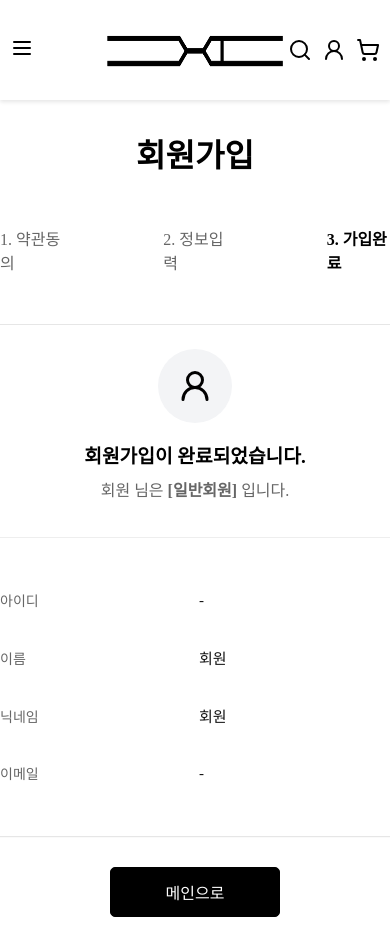
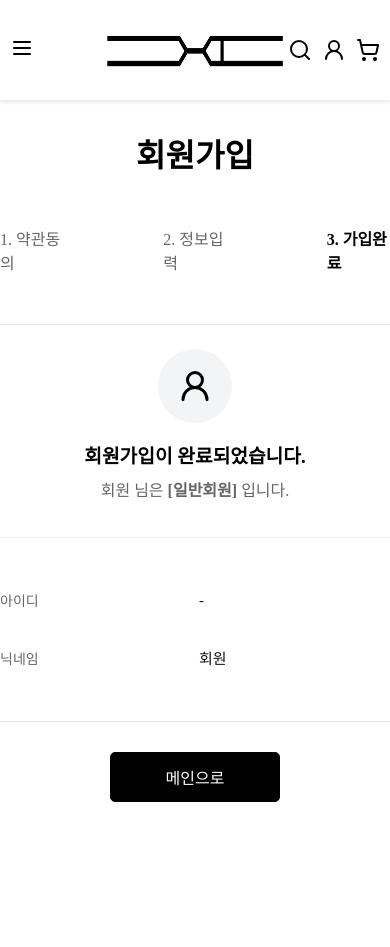
Before and after one commit to Choice-Appear/Choice-Appear-Frontend, a React (Vite) app in the folder frontend/: page /member/join-done in a window 390 px wide. After the commit the page ends 844 px from the top, so only its background shows below. Built offline with nearby package versions, Linux system fonts and the light colour scheme; no server answers.

Commit message:
design: 반응형 CSS 적용
- 약관 동의 페이지 반응형 추가
- 회원가입 완료 페이지 반응형 수정중

```diff
--- a/frontend/src/features/auth/signup/ui/SignupResult.module.scss
+++ b/frontend/src/features/auth/signup/ui/SignupResult.module.scss
@@ -68,7 +68,7 @@
   color: #111;
 }
 
-@media (max-width: 480px) {
+@media (max-width: 768px) {
   .card {
     padding: 24px;
   }
--- a/frontend/src/features/auth/signup/ui/SignupResult.tsx
+++ b/frontend/src/features/auth/signup/ui/SignupResult.tsx
@@ -4,7 +4,7 @@ import { UserRound } from '@/shared/icons';
 
 export const SignupResult = () => {
   // 저장된 가입 정보를 표시
-  const { profileId, nickname, email } = useSignupStore.getState();
+  const { profileId, nickname } = useSignupStore.getState();
   const displayName = nickname || profileId || '회원';
 
   return (
@@ -30,18 +30,8 @@ export const SignupResult = () => {
         </div>
 
         <div className={styles.row}>
-          <dt>이름</dt>
-          <dd>{displayName}</dd>
-        </div>
-
-        <div className={styles.row}>
           <dt>닉네임</dt>
           <dd>{displayName}</dd>
-        </div>
-
-        <div className={styles.row}>
-          <dt>이메일</dt>
-          <dd>{email || '-'}</dd>
         </div>
       </dl>
     </div>
--- a/frontend/src/features/auth/signup/ui/TermsAgreement.module.scss
+++ b/frontend/src/features/auth/signup/ui/TermsAgreement.module.scss
@@ -1,4 +1,4 @@
-.container p {
+.container {
   margin: 0;
   min-width: 500px;
 }
@@ -23,3 +23,9 @@
 .required {
   color: red;
 }
+
+@media (max-width: 768px) {
+  .container {
+    min-width: 450px;
+  }
+}
```
